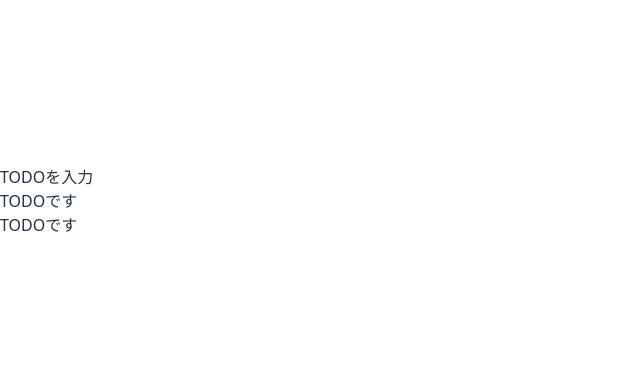
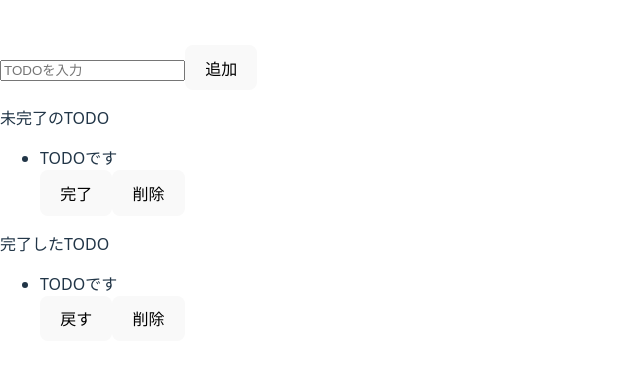
Before and after one commit to torimugi/githubactions.practice-250326, a React (Vite) app: page / in a window 1280 px wide. Shown: the part 199-564 px from the top of the page, without its empty margins (0-640 px from the left). Built offline with nearby package versions, Linux system fonts and the light colour scheme.

Commit message:
構造を作成

```diff
--- a/package.json
+++ b/package.json
@@ -11,7 +11,8 @@
   },
   "dependencies": {
     "react": "^19.0.0",
-    "react-dom": "^19.0.0"
+    "react-dom": "^19.0.0",
+    "tailwindcss": "^4.0.17"
   },
   "devDependencies": {
     "@eslint/js": "^9.21.0",
--- a/src/App.tsx
+++ b/src/App.tsx
@@ -3,9 +3,26 @@
 const App = () => {
   return (
     <>
-      <div>TODOを入力</div>
-      <div>TODOです</div>
-      <div>TODOです</div>
+      <div>
+        <input type="text" placeholder="TODOを入力" />
+        <button>追加</button>
+      </div>
+      <div>
+        <p>未完了のTODO</p>
+        <ul className='flex mx-2 gap-2'>
+          <li className='flex-grow'>TODOです</li>
+          <button>完了</button>
+          <button>削除</button>
+        </ul>
+      </div>
+      <div>
+        <p>完了したTODO</p>
+        <ul>
+          <li>TODOです</li>
+          <button>戻す</button>
+          <button>削除</button>
+        </ul>
+      </div>
     </>
   )
 }
```
Also changed, not shown: 1 other file (tests, documents, lock files or other folders).
